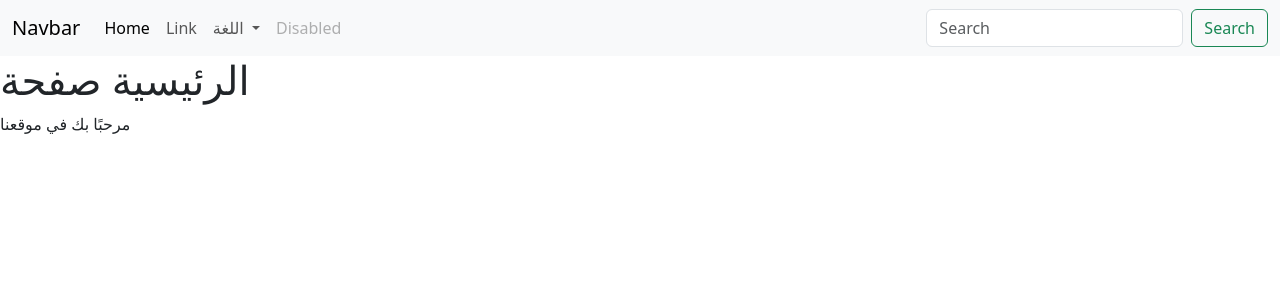
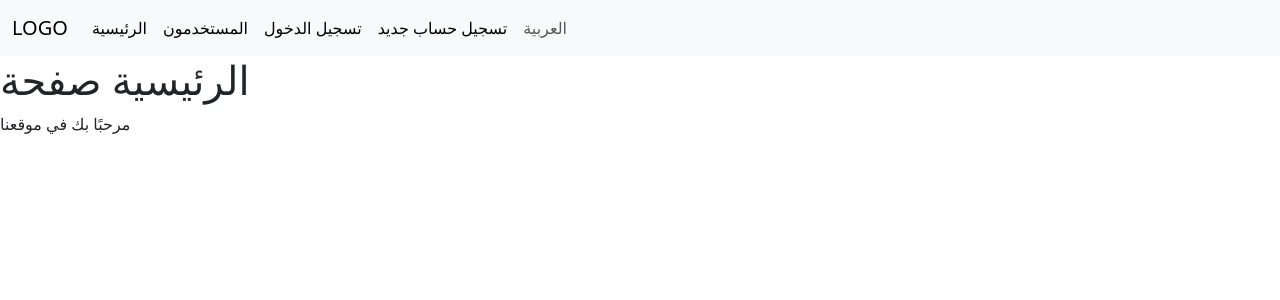
Before and after one commit to hossam-khaled/php-native, a PHP site: page /php-native/ in a window 1280 px wide. Shown: the top 300 px of the page. Run offline with PHP 8.4, Linux system fonts and the light colour scheme.

Commit message:
Update language translations and improve navbar links for better localization

```diff
--- a/resources/lang/ar/main.php
+++ b/resources/lang/ar/main.php
@@ -18,5 +18,5 @@ return [
     'search' => 'بحث',
     'language' => 'اللغة',
     'arabic' => 'العربية',
-    'english' => 'الإنجليزية',
+    'english' => 'English',
 ];
--- a/resources/lang/en/main.php
+++ b/resources/lang/en/main.php
@@ -18,6 +18,6 @@ return [
     'search' => 'Search',
     'submit' => 'Submit',
     'language' => 'Language',
-    'arabic' => 'Arabic',
+    'arabic' => 'العربية',
     'english' => 'English',
 ];
--- a/resources/views/home.php
+++ b/resources/views/home.php
@@ -1,8 +1,8 @@
 <?php
-view('layouts.header', ['title' => 'Home Page']);
+view('layouts.header', ['title' => lang('main.home') ]);
 // set_locale('ar'); // Set locale to Arabic
 // var_dump(lang('main.home')); // Example usage
-echo "<h1>". lang('main.home', ['home' => 'Hossam']) ." ". lang('main.page') ."</h1>
+echo "<h1>". lang('main.home') ." ". lang('main.page') ."</h1>
 <p>". lang('main.welcome')."</p>
 <br>";
 if (session_has('success')) {
--- a/resources/views/layouts/header.php
+++ b/resources/views/layouts/header.php
@@ -12,7 +12,7 @@ if (session_has('locale')) {
   <head>
     <meta charset="utf-8">
     <meta name="viewport" content="width=device-width, initial-scale=1">
-    <title>php demo</title>
+    <title><?= isset($title) && !empty($title) ? $title : 'Project Name'; ?></title>
 
     <?php if(session_has('locale') == 'ar'): ?>
         <link rel="stylesheet" href="https://cdn.jsdelivr.net/npm/bootstrap@5.3.7/dist/css/bootstrap.rtl.min.css" integrity="sha384-Xbg45MqvDIk1e563NLpGEulpX6AvL404DP+/iCgW9eFa2BqztiwTexswJo2jLMue" crossorigin="anonymous">
--- a/resources/views/layouts/navbar.php
+++ b/resources/views/layouts/navbar.php
@@ -1,34 +1,37 @@
 <nav class="navbar navbar-expand-lg bg-body-tertiary">
   <div class="container-fluid">
-    <a class="navbar-brand" href="#">Navbar</a>
+    <a class="navbar-brand" href="<?= url('/') ?>">LOGO</a>
     <button class="navbar-toggler" type="button" data-bs-toggle="collapse" data-bs-target="#navbarSupportedContent" aria-controls="navbarSupportedContent" aria-expanded="false" aria-label="Toggle navigation">
       <span class="navbar-toggler-icon"></span>
     </button>
     <div class="collapse navbar-collapse" id="navbarSupportedContent">
       <ul class="navbar-nav me-auto mb-2 mb-lg-0">
         <li class="nav-item">
-          <a class="nav-link active" aria-current="page" href="#">Home</a>
+          <a class="nav-link active" aria-current="page" href="<?= url('/') ?>"><?= lang('main.home') ?></a>
         </li>
         <li class="nav-item">
-          <a class="nav-link" href="#">Link</a>
-        </li>
-        <li class="nav-item dropdown">
-          <a class="nav-link dropdown-toggle" href="#" role="button" data-bs-toggle="dropdown" aria-expanded="false">
-            <?= lang('main.language') ?>
-          </a>
-          <ul class="dropdown-menu">
-            <li><a class="dropdown-item" href="<?= url('lang?lang=ar') ?>"><?= lang('main.arabic') ?></a></li>
-            <li><a class="dropdown-item" href="<?= url('lang?lang=en') ?>"><?= lang('main.english') ?></a></li>
-          </ul>
+          <a class="nav-link active" aria-current="page" href="<?= url('users') ?>"><?= lang('main.users') ?></a>
         </li>
         <li class="nav-item">
-          <a class="nav-link disabled" aria-disabled="true">Disabled</a>
+          <a class="nav-link active" aria-current="page" href="<?= url('login') ?>"><?= lang('main.login') ?></a>
         </li>
+        <li class="nav-item">
+          <a class="nav-link active" aria-current="page" href="<?= url('register') ?>"><?= lang('main.register') ?></a>
+        </li>
+
+        <li class="nav-item">
+          <?php if (session('locale') == 'ar') { ?>
+            <a class="nav-link" href="<?= url('lang?lang=en') ?>"><?= lang('main.english') ?></a>
+          <?php } else { ?>
+            <a class="nav-link" href="<?= url('lang?lang=ar') ?>"><?= lang('main.arabic') ?></a>
+          <?php } ?>
+        </li>
+
       </ul>
-      <form class="d-flex" role="search">
+      <!-- <form class="d-flex" role="search">
         <input class="form-control me-2" type="search" placeholder="Search" aria-label="Search"/>
         <button class="btn btn-outline-success" type="submit">Search</button>
-      </form>
+      </form> -->
     </div>
   </div>
 </nav>
```
